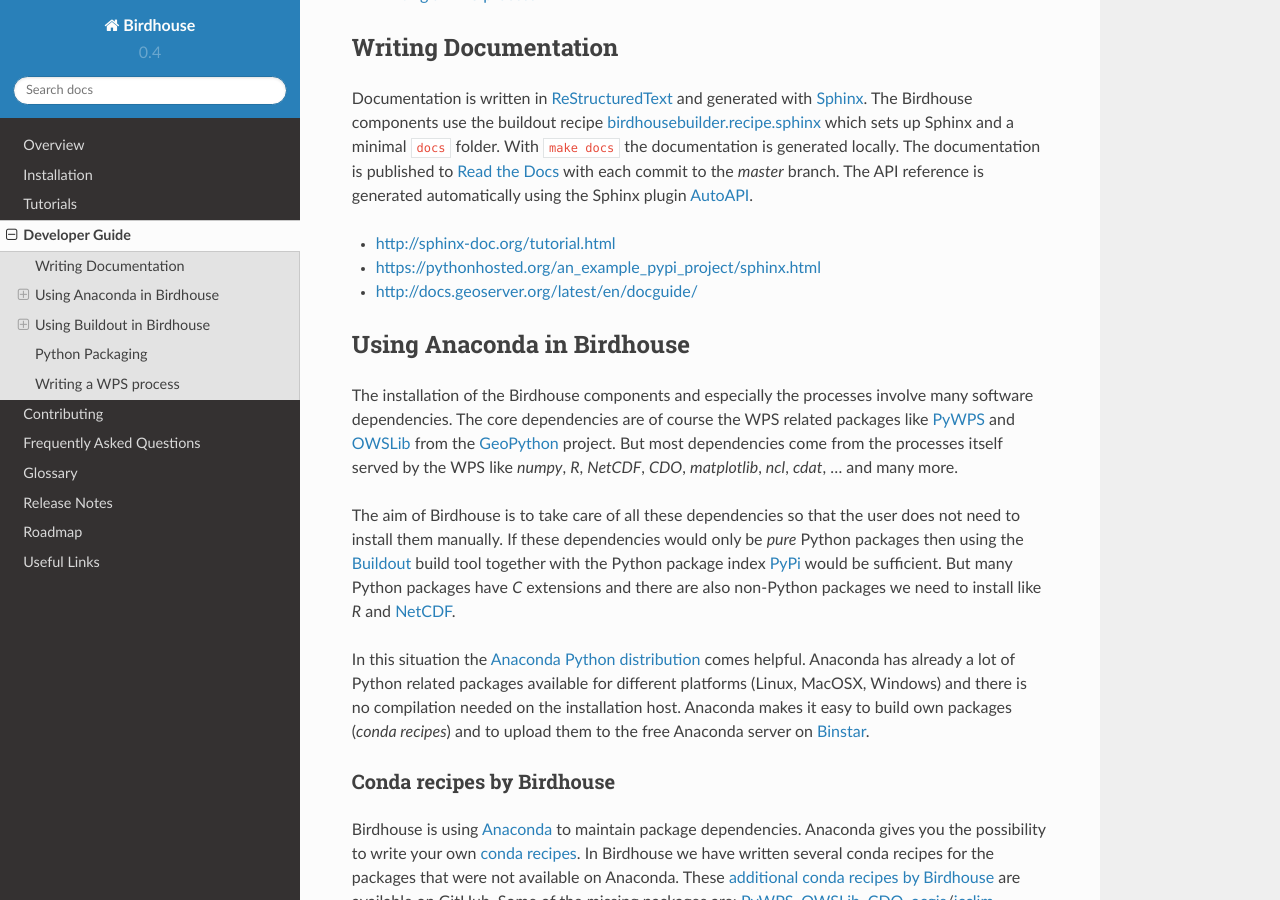
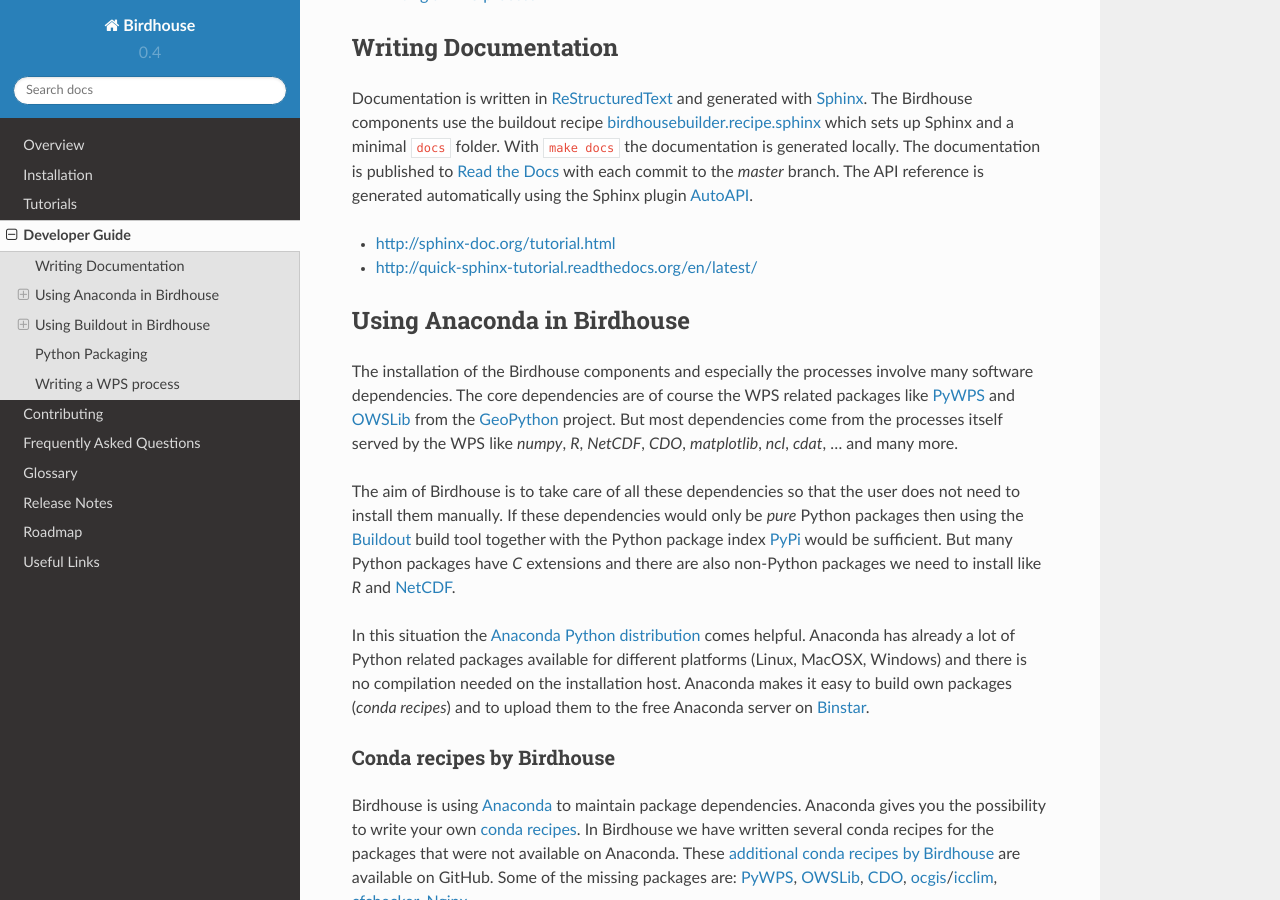
Before and after one commit to bird-house/birdhouse-docs, a Sphinx documentation site: the page built from docs/source/dev_guide.rst, in a window 1280 px wide and 900 px high, scrolled down 417 px. Built offline with Sphinx 7.4.7 and the Read the Docs theme 2.0.0, drawn with Linux system fonts in a browser that asks for light colours; some of the changed lines change nothing that is shown.

Commit message:
added link to quicks-sphinx-tutorial

```diff
--- a/docs/source/dev_guide.rst
+++ b/docs/source/dev_guide.rst
@@ -16,8 +16,7 @@
 Documentation is written in `ReStructuredText <http://sphinx-doc.org/rest.html>`_ and generated with `Sphinx <http://sphinx-doc.org/index.html>`_. The Birdhouse components use the buildout recipe `birdhousebuilder.recipe.sphinx <https://pypi.python.org/pypi/birdhousebuilder.recipe.sphinx>`_ which sets up Sphinx and a minimal ``docs`` folder. With ``make docs`` the documentation is generated locally. The documentation is published to `Read the Docs <https://readthedocs.org/>`_ with each commit to the `master` branch. The API reference is generated automatically using the Sphinx plugin `AutoAPI <http://sphinx-autoapi.readthedocs.org/en/latest/index.html>`_.
 
 * http://sphinx-doc.org/tutorial.html
-* https://pythonhosted.org/an_example_pypi_project/sphinx.html
-* http://docs.geoserver.org/latest/en/docguide/
+* http://quick-sphinx-tutorial.readthedocs.org/en/latest/
 
 .. _anaconda:
 
```
Also changed, not shown: 2 other files.
